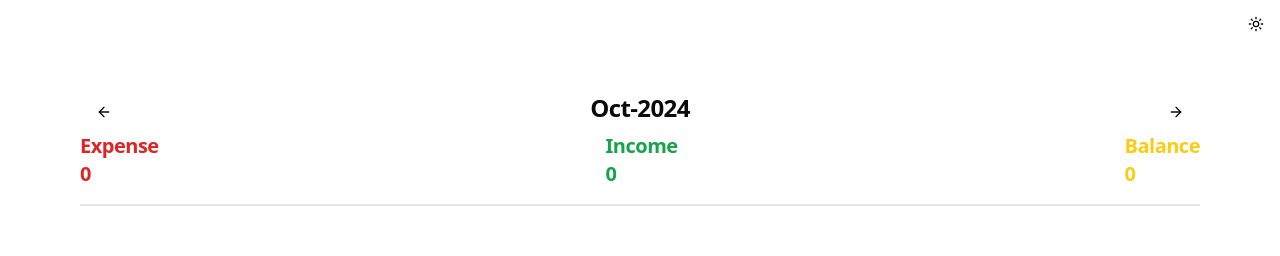
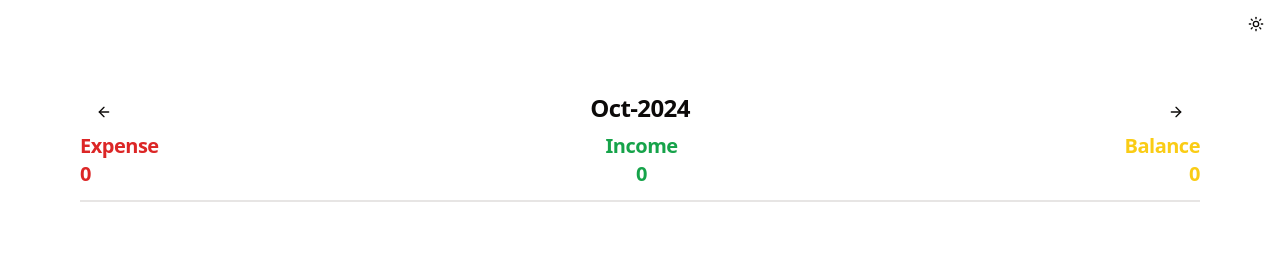
Before and after one commit to ManjiCoder/UPI-Flow, a React (Vite) app: page /records in a window 1280 px wide. Shown: the top 256 px of the page. Built offline with nearby package versions, Linux system fonts and the light colour scheme.

Commit message:
showRecords

```diff
--- a/src/components/ShowRecords.tsx
+++ b/src/components/ShowRecords.tsx
@@ -39,11 +39,11 @@ export default function ShowRecords() {
       // @ts-ignore
       return x + y;
     }, 0);
-  // @ts-ignore
-  const totalBalance = totalIncome - totalExpense;
+  const totalBalance = (totalExpense || 0) - (totalIncome || 0);
+
   return (
     <div className='pb-6'>
-      <header className='flex  py-3 flex-col sticky top-0 backdrop-blur-sm pb-4 border-b-2 '>
+      <header className='flex  py-3 flex-col sticky top-0 backdrop-blur-sm border-b-2 mb-4'>
         <h3 className='flex border-none justify-between'>
           <Button variant='ghost' onClick={decreamentYearMonth}>
             <ArrowLeft />
@@ -58,32 +58,40 @@ export default function ShowRecords() {
             <span>Expense </span>
             {totalExpense ? `${formattedAmount(totalExpense, true)}` : 0}
           </span>
-          <span className='text-green-600 dark:text-green-400 flex flex-col text-left'>
+          <span className='text-green-600 dark:text-green-400 flex flex-col text-center'>
             <span>Income</span>{' '}
             {totalIncome ? `${formattedAmount(totalIncome, true)}` : 0}
           </span>
-          <span className='text-primary flex flex-col text-left'>
+          <span className='text-primary flex flex-col text-right'>
             <span>Balance </span>
             {totalBalance ? `${formattedAmount(totalBalance, true)}` : 0}
           </span>
         </h4>
       </header>
       {filterData.map((row) => {
+        // @ts-ignore
+        const [_, receiver, msg] = row.details?.split('/');
         return (
-          <section key={row.id} className=''>
+          <section key={row.id} className='py-2 border-b-2'>
             <h5 className='text-lg font-semibold'>
               {format(row.date, 'MMM dd, EEEE')}
             </h5>
-            <section className='flex justify-between'>
-              <div>{row.mode}</div>
+            <section className='flex items-center justify-between'>
+              <div>
+                <p>
+                  {row.mode} - {receiver} - {msg}
+                </p>
+              </div>
               {row.credit ? (
                 <span className='text-green-600 dark:text-green-400 font-bold'>
                   {`${formattedAmount(row.credit, true)}`}
                 </span>
-              ) : (
+              ) : row.debit ? (
                 <span className='text-red-600 dark:text-red-400 font-bold'>
                   {`${formattedAmount(row.debit, true)}`}
                 </span>
+              ) : (
+                <span className='font-bold'>0</span>
               )}
             </section>
           </section>
```
